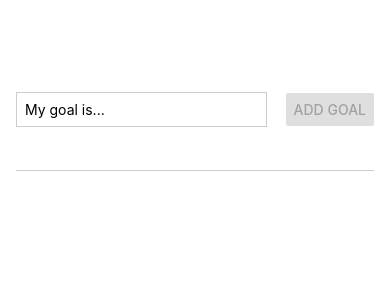
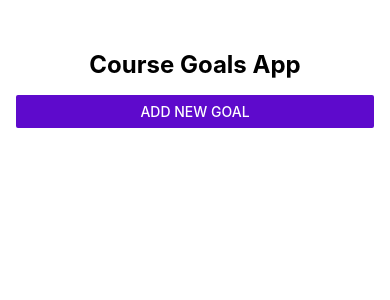
Before and after one commit to GedasIncirauskas/react-native-0, a React Native app: screen / in a window 390 px wide. Shown: the top 300 px of the page. Built offline with nearby package versions, Linux system fonts and the light colour scheme.

Commit message:
added components

```diff
--- a/App.js
+++ b/App.js
@@ -1,16 +1,12 @@
 import { useState } from "react";
-import {
-  Button,
-  FlatList,
-  StyleSheet,
-  Text,
-  TextInput,
-  View,
-} from "react-native";
+import { Button, FlatList, StyleSheet, Text, View } from "react-native";
+import GoalInput from "./components/GoalInput";
+import GoalItem from "./components/GoalItem";
 
 export default function App() {
   const [enteredGoalText, setEnteredGoalText] = useState("");
   const [courseGoals, setCourseGoals] = useState([]);
+  const [modalIsVisible, setModalIsVisible] = useState(false);
 
   const goalInputHandler = (value) => {
     setEnteredGoalText(value);
@@ -22,33 +18,41 @@ export default function App() {
       enteredGoalText,
     ]);
     setEnteredGoalText("");
+    setModalIsVisible(false);
+  };
+
+  const startAddGoalHandler = () => {
+    setModalIsVisible(true);
+  };
+
+  const endAddGoalHandler = () => {
+    setModalIsVisible(false);
   };
 
   return (
     <View style={styles.appContainer}>
-      <View style={styles.inputContainer}>
-        <TextInput
-          placeholder="My goal is..."
-          style={styles.textInput}
-          onChangeText={goalInputHandler}
-          value={enteredGoalText}
-        />
-        <Button
-          title="Add Goal"
-          onPress={addNewGoalHandler}
-          disabled={enteredGoalText.trim().length === 0}
-        />
+      <View>
+        <Text style={styles.goalTitle}>Course Goals App</Text>
       </View>
+      <Button
+        title="Add New Goal"
+        color="#5e0acc"
+        onPress={startAddGoalHandler}
+      />
+      <GoalInput
+        onGoalInput={goalInputHandler}
+        onAddGoal={addNewGoalHandler}
+        enteredGoalText={enteredGoalText}
+        onCancel={endAddGoalHandler}
+        visible={modalIsVisible}
+      />
+
       <View style={styles.goalContainer}>
         <FlatList
           data={courseGoals}
           keyExtractor={(item, index) => index.toString() + item}
           renderItem={(itemData) => {
-            return (
-              <View style={styles.listGoals}>
-                <Text style={styles.goalText}>{itemData.item}</Text>
-              </View>
-            );
+            return <GoalItem text={itemData.item} />;
           }}
         />
       </View>
@@ -71,23 +75,13 @@ const styles = StyleSheet.create({
     borderBottomWidth: 1,
     borderBottomColor: "#cccccc",
   },
-  textInput: {
-    borderWidth: 1,
-    borderColor: "#cccccc",
-    width: "70%",
-    marginRight: 8,
-    padding: 8,
-  },
   goalContainer: {
     flex: 5,
   },
-  listGoals: {
-    margin: 8,
-    borderRadius: 6,
-    backgroundColor: "#5e0acc",
-    padding: 8,
-  },
-  goalText: {
-    color: "white",
+  goalTitle: {
+    fontSize: 24,
+    fontWeight: "bold",
+    marginBottom: 16,
+    textAlign: "center",
   },
 });
--- /dev/null
+++ b/components/GoalInput.js
@@ -0,0 +1,58 @@
+import { Button, Modal, StyleSheet, TextInput, View } from "react-native";
+
+const GoalInput = ({
+  visible,
+  onAddGoal,
+  onCancel,
+  enteredGoalText,
+  onGoalInput,
+}) => {
+  return (
+    <Modal visible={visible} animationType="slide">
+      <View style={styles.inputContainer}>
+        <TextInput
+          placeholder="Your course goal!"
+          style={styles.textInput}
+          onChangeText={onGoalInput}
+          value={enteredGoalText}
+        />
+        <View style={styles.buttonContainer}>
+          <View style={styles.button}>
+            <Button title="Add Goal" onPress={onAddGoal} color="#5e0acc" />
+          </View>
+          <View style={styles.button}>
+            <Button title="Cancel" onPress={onCancel} color="#f31282" />
+          </View>
+        </View>
+      </View>
+    </Modal>
+  );
+};
+export default GoalInput;
+
+const styles = StyleSheet.create({
+  inputContainer: {
+    flex: 1,
+    justifyContent: "center",
+    alignItems: "center",
+    padding: 16,
+    backgroundColor: "#311b6b",
+  },
+  textInput: {
+    borderWidth: 1,
+    borderColor: "#e4d0ff",
+    backgroundColor: "#e4d0ff",
+    color: "#120438",
+    borderRadius: 6,
+    width: "100%",
+    padding: 16,
+  },
+  buttonContainer: {
+    marginTop: 16,
+    flexDirection: "row",
+  },
+  button: {
+    width: 100,
+    marginHorizontal: 8,
+  },
+});
--- /dev/null
+++ b/components/GoalItem.js
@@ -0,0 +1,23 @@
+import { StyleSheet, Text, View } from "react-native";
+
+const GoalItem = ({ text }) => {
+  return (
+    <View style={styles.listGoals}>
+      <Text style={styles.goalText}>{text}</Text>
+    </View>
+  );
+};
+
+export default GoalItem;
+
+const styles = StyleSheet.create({
+  listGoals: {
+    padding: 8,
+    margin: 8,
+    borderRadius: 6,
+    backgroundColor: "#5e0acc",
+  },
+  goalText: {
+    color: "white",
+  },
+});
```
